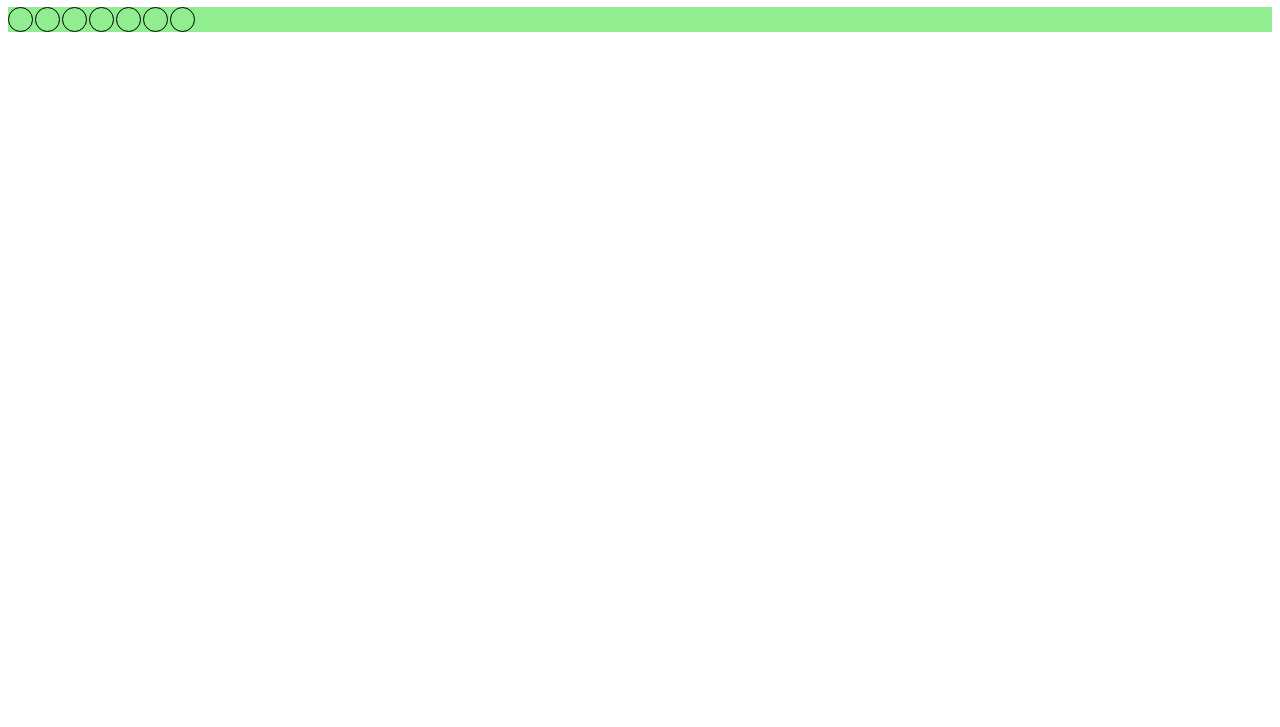
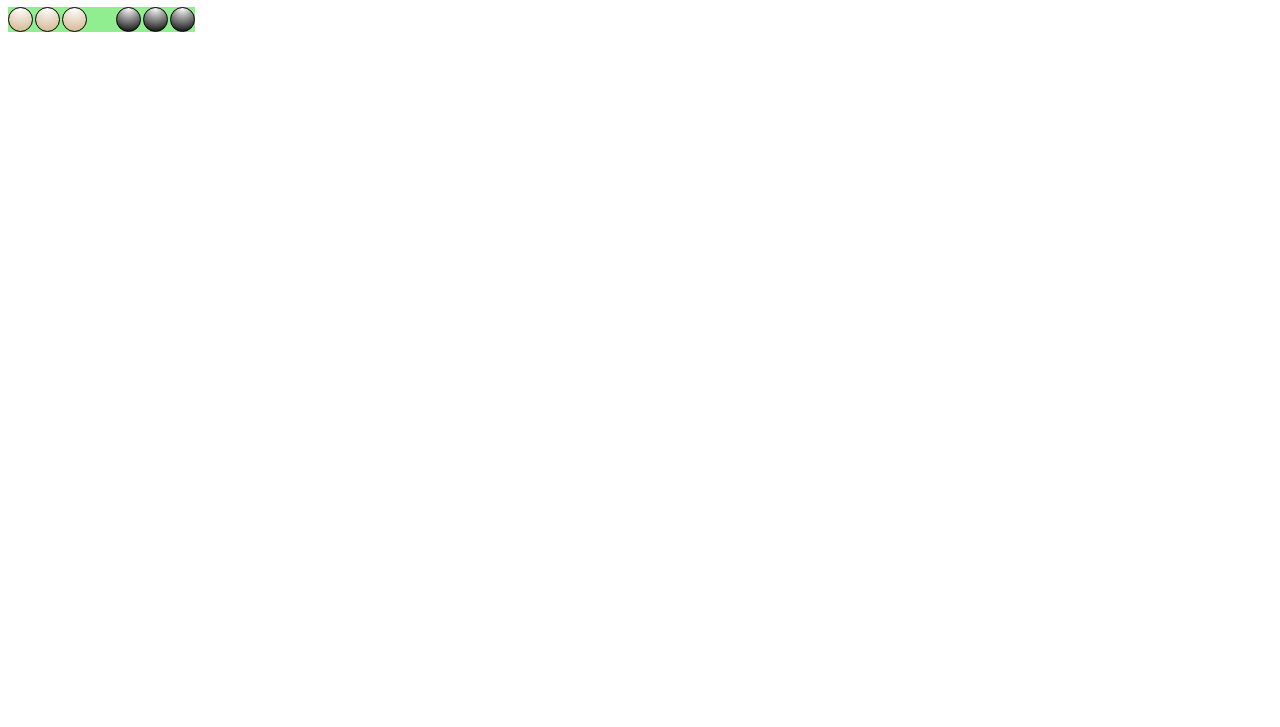
Before and after one commit to ufjf-dcc202/ufjf-dcc202-2025-1-b-atv05-Samontessi, a plain HTML site: page index.html in a window 1280 px wide. Shown: the part 73-800 px from the top of the page. Drawn offline with Linux system fonts and the light colour scheme.

Commit message:
adiciona cores para discos

```diff
--- a/index.html
+++ b/index.html
@@ -16,13 +16,24 @@
         gap: 2px;
         min-height: 25px;
         background-color: lightgreen;
+        width: fit-content;
       }
 
-      .disco{
+      .disco {
         border: 1px solid black;
         border-radius: 50%;
       }
+      .disco[data-cor="preto"] {
+        background: radial-gradient(circle at top, white, black);
+      }
 
+      .disco[data-cor="branco"] {
+        background: radial-gradient(circle at top, white, tan);
+      }
+
+      .disco[data-cor="transparente"] {
+        border-color: transparent;
+      }
     </style>
   </head>
   <body>
--- a/main.js
+++ b/main.js
@@ -9,6 +9,12 @@ for (let i = 0; i<7; i++){
     eTabuleiro.append(eDisco);
     if(i<3){
         eDisco.dataset.cor = "branco";
+    }
+    else if(i>3){
+        eDisco.dataset.cor = "preto";
+    }
+    else{
+        eDisco.dataset.cor = "transparente";
     }
 }
 
```
